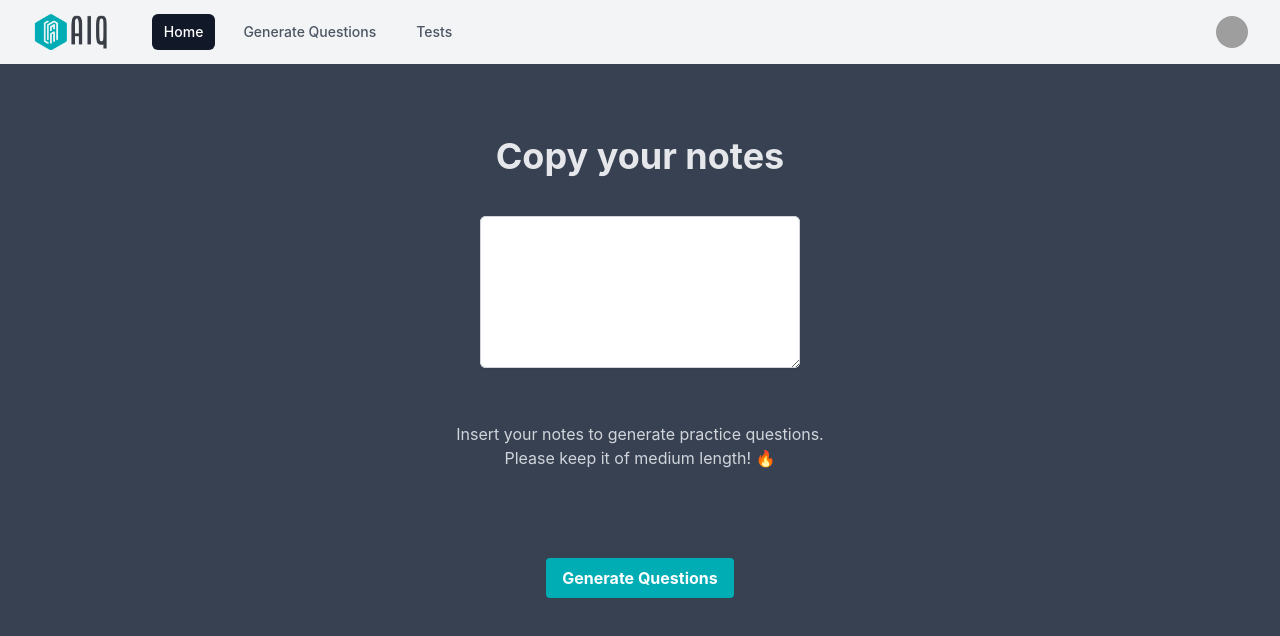
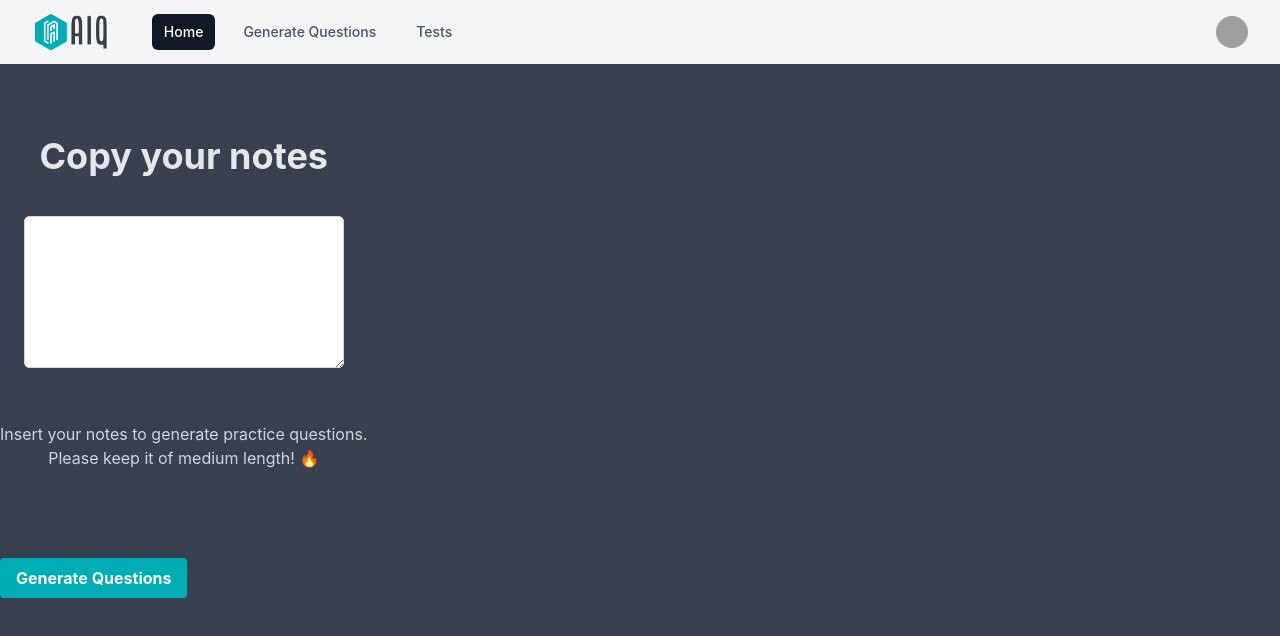
Before and after one commit to SamiBenAmara/ai-news-app, a React (Create React App) app: page /generate in a window 1280 px wide. Shown: the top 636 px of the page. Built offline with nearby package versions, Linux system fonts and the light colour scheme; grey boxes are pictures that could not be loaded.

Commit message:
env file for mongobongo

```diff
--- a/src/components/process/notes.js
+++ b/src/components/process/notes.js
@@ -204,7 +204,9 @@ const NotesInput = ({ onNext, data, setData }) => {
 
     return (
         <div className="bg-gray-700 min-h-screen">
-            <><div className="col-span-full">
+  <div className="container">
+    <div className="left-content flex flex-col items-start">
+      <div className="col-span-full">
         <label htmlFor="Notes" className="block text-4xl font-bold leading-6 text-gray-200 pt-20 pb-10">
           Copy your notes
         </label>
@@ -216,17 +218,25 @@ const NotesInput = ({ onNext, data, setData }) => {
             className="rounded-md border-0 py-10 text-gray-900 shadow-sm ring-1 ring-inset ring-gray-300 placeholder:text-gray-400 focus:ring-2 focus:ring-inset focus:ring-indigo-600 sm:text-sm sm:leading-6 w-80"
             defaultValue={''}
             value={text}
-                        onChange={handleChange} />
+            onChange={handleChange}
+          />
         </div>
-                <p className="mb-8 leading-6 text-gray-300 py-10">Insert your notes to generate practice questions.<br /> Please keep it of medium length! 🔥</p>
+        <p className="mb-8 leading-6 text-gray-300 py-10">
+          Insert your notes to generate practice questions.
+          <br />
+          Please keep it of medium length! 🔥
+        </p>
       </div>
       <button
         className="bg-[#00adb5] hover:bg-[#00565a] text-white font-bold py-2 px-4 rounded mt-4"
         onClick={handleButtonClick}
       >
         Generate Questions
-                </button></>
+      </button>
     </div>
+  </div>
+</div>
+
     );
 };
 
```
Lines whose indentation alone changed are shown as unchanged.
